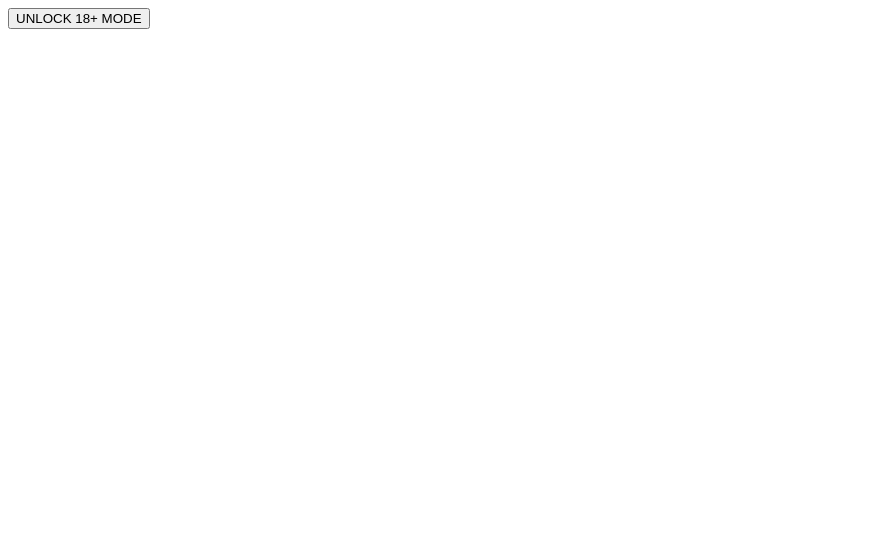
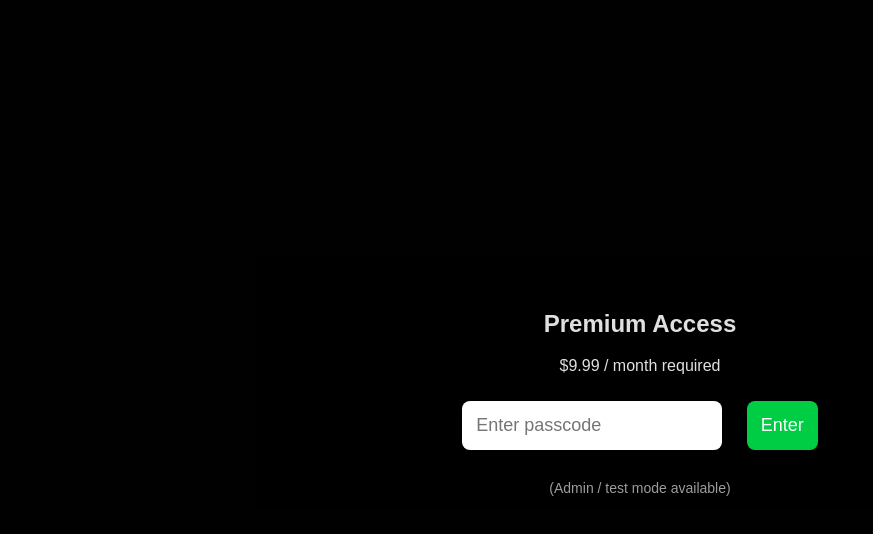
Before and after one commit to PoweredByGoogle/crypto-bot-, a plain HTML site: page index.html in a window 1280 px wide. Shown: the whole page, without its empty margins (0-873 px from the left). Drawn offline with Linux system fonts and the light colour scheme.

Commit message:
Update index.html

```diff
--- a/index.html
+++ b/index.html
@@ -1,14 +1,95 @@
 <!DOCTYPE html>
 <html lang="en">
 <head>
-    <title>AI Lover™</title>
-    <script src="nsfw-engine.js"></script>
-    <meta name="viewport" content="width=device-width, initial-scale=1.0, maximum-scale=1.0, user-scalable=no">
+  <meta charset="UTF-8" />
+  <meta name="viewport" content="width=device-width, initial-scale=1.0"/>
+  <title>Your Site</title>
+  <style>
+    body {
+      font-family: Arial, sans-serif;
+      background: #0a0a0a;
+      color: #e0e0e0;
+      margin: 0;
+      padding: 20px;
+      text-align: center;
+    }
+    #paywall {
+      position: fixed;
+      inset: 0;
+      background: rgba(0,0,0,0.95);
+      display: flex;
+      align-items: center;
+      justify-content: center;
+      z-index: 9999;
+    }
+    #content { display: none; }
+    input, button {
+      padding: 14px;
+      font-size: 18px;
+      margin: 10px;
+      border-radius: 8px;
+      border: none;
+    }
+    button {
+      background: #00cc44;
+      color: white;
+      cursor: pointer;
+    }
+  </style>
 </head>
 <body>
-    <!-- VIP Upsell Modal -->
-    <div id="vip-gate" style="background:url('gold-chain-texture.jpg')">
-        <button onclick="payWithCrypto(290)">UNLOCK 18+ MODE</button>
-    </div>
+
+<!-- This is shown to everyone until passcode is correct -->
+<div id="paywall">
+  <div>
+    <h2>Premium Access</h2>
+    <p>$9.99 / month required</p>
+    <input type="password" id="pass" placeholder="Enter passcode" autocomplete="off"/>
+    <button onclick="checkPass()">Enter</button>
+    <p style="font-size:14px; margin-top:20px; opacity:0.7;">
+      (Admin / test mode available)
+    </p>
+  </div>
+</div>
+
+<!-- This is the real content – hidden until passcode is correct -->
+<div id="content">
+  <h1>Welcome to the site!</h1>
+  <p>You are now inside. This is where your real page content goes.</p>
+  <p>Put your link blaster form, wallets, tools, or anything else here.</p>
+
+  <!-- Example wallet display -->
+  <h2>Your Wallets</h2>
+  <p>Ethereum: <code>0x7fd0d4addbee109ef76b12adbae72ec2b56312f1</code></p>
+  <p>Bitcoin: <code>bc1qp5xzq2aa4mz3qejp42wqvaandtgc4qguppz9cj</code></p>
+  <p>Solana: <code>7S8x4rVmAuazq8iMHHwb3T1cMCv5wXnUxiRjwgyYGh5i</code></p>
+  <p>Dogecoin: <code>D8BB6wcA4pYkvCBrT5ma4tdxavsKJwxmwz</code></p>
+
+  <!-- Add your original blast form here -->
+</div>
+
+<script>
+  const ADMIN_CODE = "Vault*Secure_Hunter%99";
+
+  function checkPass() {
+    const input = document.getElementById("pass").value.trim();
+    if (input === ADMIN_CODE) {
+      document.getElementById("paywall").style.display = "none";
+      document.getElementById("content").style.display = "block";
+      // Optional: remember for 24h so you don't have to enter every time
+      localStorage.setItem("admin_access", Date.now());
+    } else {
+      alert("Incorrect passcode.");
+    }
+  }
+
+  // Auto-login if already entered in last 24 hours
+  const lastAccess = localStorage.getItem("admin_access");
+  if (lastAccess && Date.now() - Number(lastAccess) < 24 * 60 * 60 * 1000) {
+    document.getElementById("paywall").style.display = "none";
+    document.getElementById("content").style.display = "block";
+  }
+</script>
+
 </body>
 </html>
```
